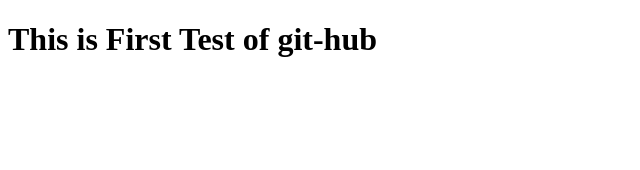
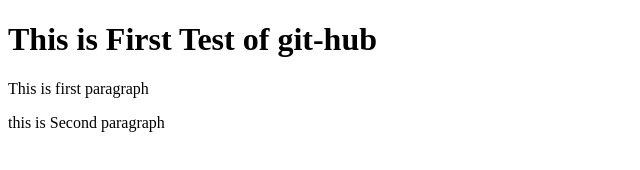
Before and after one commit to Priyanshu-official/Git-test, a website: page index.html in a window 1280 px wide. Shown: the whole page, without its empty margins (0-640 px from the left). Drawn offline with Linux system fonts and the light colour scheme.

Commit message:
Third Commit

```diff
--- a/index.html
+++ b/index.html
@@ -7,5 +7,7 @@
 </head>
 <body>
     <H1>This is First Test of git-hub</H1>
+    <p>This is first paragraph</p>
+    <p>this is Second paragraph</p>
 </body>
 </html>
```
Also changed, not shown: package.json (added, +24 -0 lines), 1 other file.
